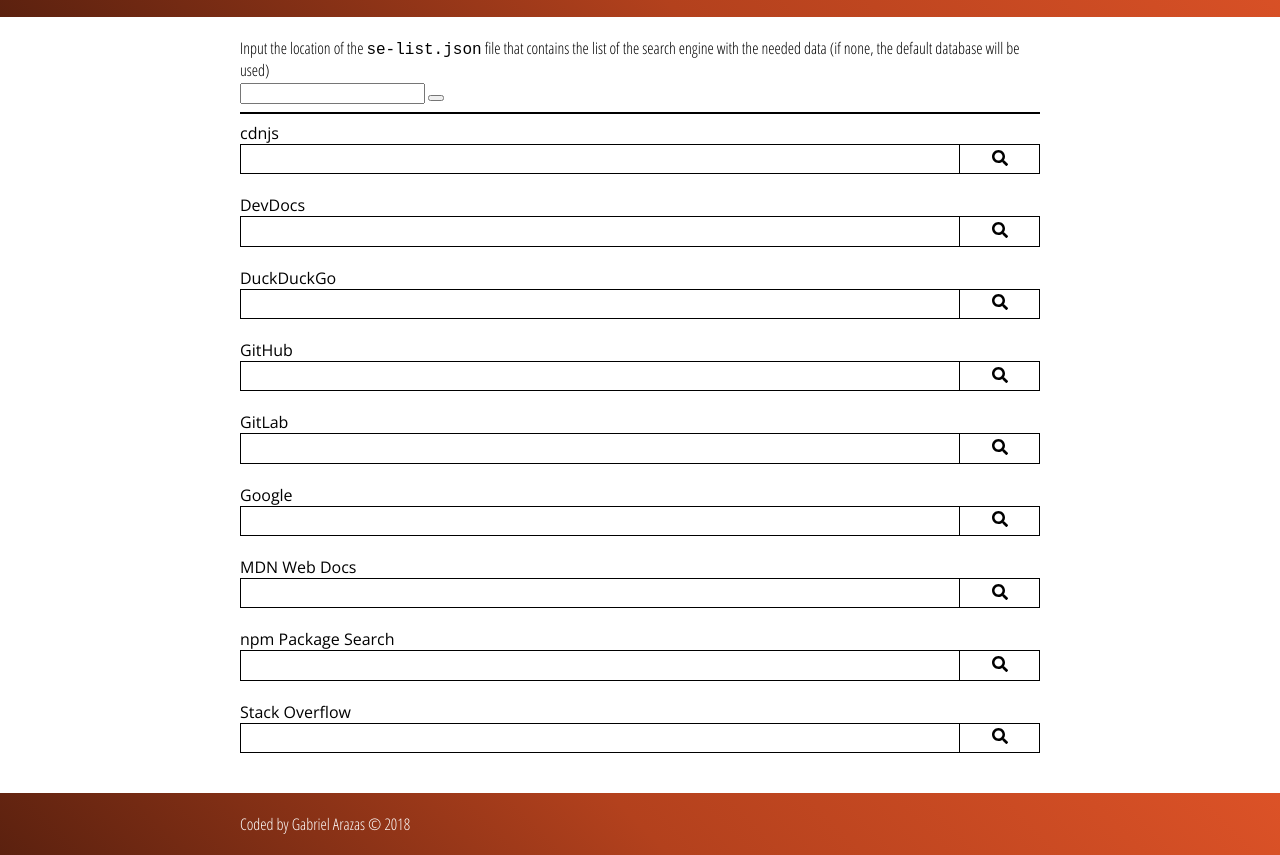
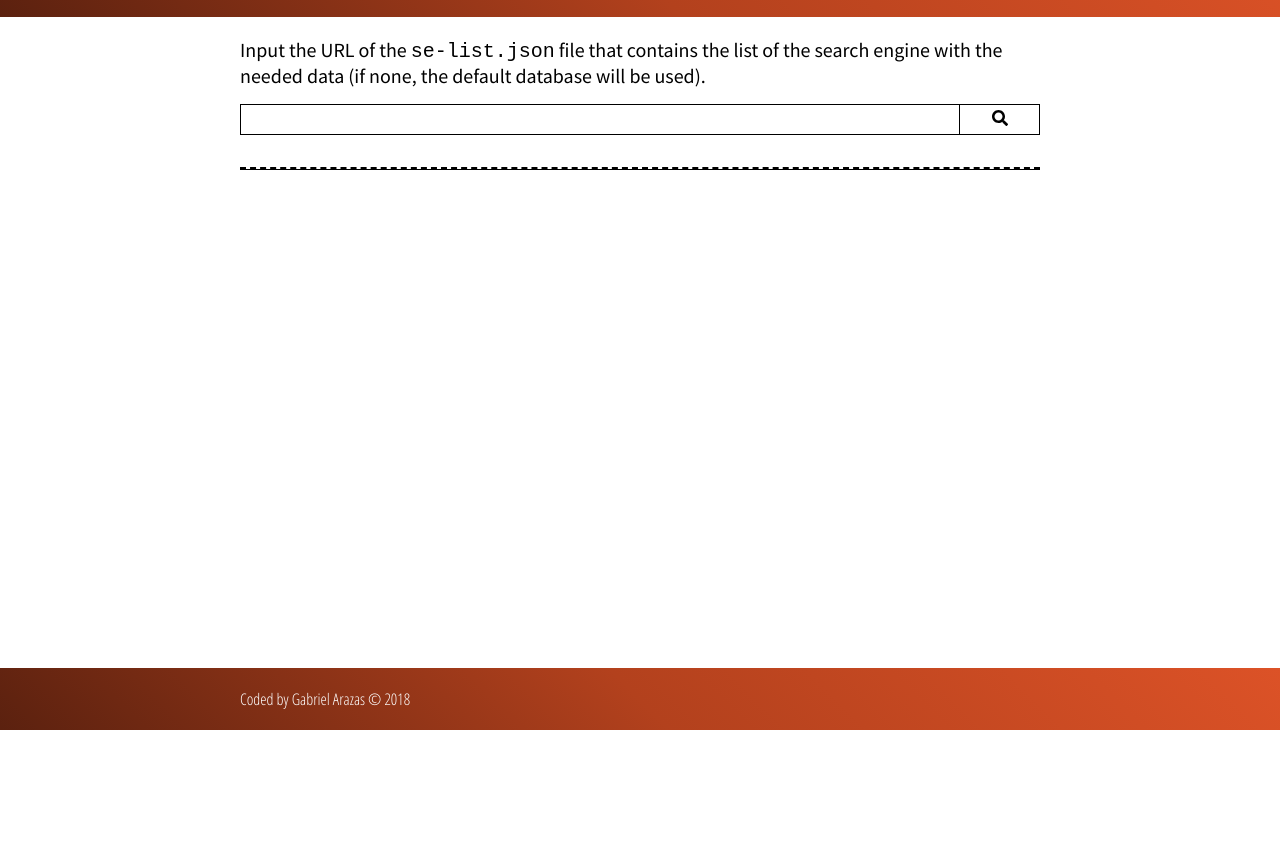
Before and after one commit to foo-dogsquared/one-for-all, a plain HTML site: page index.html in a window 1280 px wide. Shown: the part 70-925 px from the top of the page. After the commit the page ends 800 px from the top, so only its background shows below. Drawn offline with nearby package versions, Linux system fonts and the light colour scheme.

Commit message:
Add the capability to accept JSON outside of site

```diff
--- a/index.html
+++ b/index.html
@@ -12,7 +12,7 @@
     <link rel="stylesheet" href="main.css">
     <link rel="shortcut icon" href="../assets/main/personal-logo.jpg" type="image/x-icon" item-height="32px">
 </head>
-<body class="layout">
+<body class="plain-grid-layout">
     <header>
         <div class="wrapper header">
             <div class="app-title"><h3 class="header-title">One For All</h3><a href="https://github.com/foo-dogsquared/one-for-all" target="_blank">GitHub link</a></div>
@@ -22,8 +22,8 @@
     <main>
         <div id="list-container" class="wrapper main">
             <div id="database-url-input-section">
-                <div class="database-url-desc">Input the location of the <code>se-list.json</code> file that contains
-                the list of the search engine with the needed data (if none, the default database will be used)</div>
+                <div class="database-url-desc">Input the URL of the <code>se-list.json</code> file that contains
+                the list of the search engine with the needed data (if none, the default database will be used).</div>
                 <div id="database-url-input-grid">
                     <input id="dbUrlInput">
                     <button id="dbUrlSearch"></button>
--- a/main.css
+++ b/main.css
@@ -10,7 +10,7 @@
   padding: 0;
 }
 
-body.layout {
+body.plain-grid-layout {
   display: grid;
   grid-template-areas: "header" "main" "footer";
   grid-template-rows: auto 1fr auto;
@@ -44,6 +44,11 @@
   grid-area: footer;
 }
 
+hr {
+  border-top: 2px dashed black;
+  margin: 2em auto;
+}
+
 a {
   color: white;
   text-decoration: none;
@@ -67,11 +72,55 @@
   align-items: center;
   display: flex;
   flex-flow: row wrap;
-  justify-content: space-around;
+  justify-content: space-between;
+}
+
+.wrapper.header p.app-description {
+  font-family: "Source Sans Pro", "Open Sans", -apple-system, BlinkMacSystemFont, "Segoe UI", Roboto, Helvetica, Arial, sans-serif, "Apple Color Emoji", "Segoe UI Emoji", "Segoe UI Symbol";
 }
 
 .wrapper.main {
   padding: 20px;
+}
+
+.wrapper.main > * {
+  margin-bottom: 20px;
+}
+
+.wrapper.main #database-url-input-section .database-url-desc {
+  font-family: "Source Sans Pro", "Open Sans", -apple-system, BlinkMacSystemFont, "Segoe UI", Roboto, Helvetica, Arial, sans-serif, "Apple Color Emoji", "Segoe UI Emoji", "Segoe UI Symbol";
+  font-size: 20px;
+}
+
+.wrapper.main #database-url-input-section #database-url-input-grid {
+  border: 1px solid black;
+  display: grid;
+  grid-template-areas: "input search";
+  grid-template-columns: auto 10%;
+  margin-top: 1em;
+}
+
+.wrapper.main #database-url-input-section #database-url-input-grid #dbUrlInput {
+  border: 0;
+  font-size: 17px;
+  grid-area: input;
+  padding: .25em;
+}
+
+.wrapper.main #database-url-input-section #database-url-input-grid #dbUrlSearch {
+  background: transparent;
+  border: 0;
+  border-left: 1px solid black;
+  cursor: pointer;
+  grid-area: search;
+}
+
+.wrapper.main #database-url-input-section #database-url-input-grid #dbUrlSearch:hover {
+  background: linear-gradient(to top, #5b210f, #b3411d 50%, #dc5227);
+}
+
+.wrapper.main #database-url-input-section #database-url-input-grid #dbUrlSearch:active {
+  background: linear-gradient(to right, #5b210f, #b3411d, #dc5227);
 }
 
 .wrapper.main ul#search-list {
@@ -96,14 +145,15 @@
   font-size: 16px;
   grid-gap: 0;
   grid-template-areas: "input button";
-  grid-template-columns: 1fr 10%;
+  grid-template-columns: auto 10%;
 }
 
 .wrapper.main ul#search-list li.search-engine div.search-engine-input-item input.search-engine-input {
   background: transparent;
   border: 0;
+  font-size: 17px;
   grid-area: input;
-  padding: .5em;
+  padding: .25em;
 }
 
 .wrapper.main ul#search-list li.search-engine div.search-engine-input-item input.search-engine-input:focus {
--- a/main.js
+++ b/main.js
@@ -1,67 +1,42 @@
 "use strict";
 function main() {
     const LIST_CONTAINER = document.querySelector("#list-container");
+    const SE_LIST = document.querySelector("ul#search-list");
     const SVG = `<svg xmlns="http://www.w3.org/2000/svg" viewBox="0 0 512 512" height="16"><path d="M505 442.7L405.3 343c-4.5-4.5-10.6-7-17-7H372c27.6-35.3 44-79.7 44-128C416 93.1 322.9 0 208 0S0 93.1 0 208s93.1 208 208 208c48.3 0 92.7-16.4 128-44v16.3c0 6.4 2.5 12.5 7 17l99.7 99.7c9.4 9.4 24.6 9.4 33.9 0l28.3-28.3c9.4-9.4 9.4-24.6.1-34zM208 336c-70.7 0-128-57.2-128-128 0-70.7 57.2-128 128-128 70.7 0 128 57.2 128 128 0 70.7-57.2 128-128 128z"/></svg>`;
 
-    // sample of a query list
-    const SEARCH_QUERY_URLS = [
-        {
-            "id": "google",
-            "name": "Google",
-            "url": "https://google.com/search"
-        },
+    // kinda self-explanatory, right?
+    function applySVG(svg, node) {
+        node.innerHTML = svg;
+    }
 
-        {
-            "id": "duckduckgo",
-            "name": "DuckDuckGo",
-            "url": "https://duckduckgo.com/"
-        },
+    const DB_URL_INPUT = document.querySelector("#dbUrlInput");
+    const DB_URL_SEARCH = document.querySelector("#dbUrlSearch");
+    let CURRENT_URL;
+    applySVG(SVG, DB_URL_SEARCH);
 
-        {
-            "id": "mdn",
-            "name": "MDN Web Docs",
-            "url": "https://developer.mozilla.org/en-US/search"
-        },
+    function getListFromJSON(URL) {
+        fetch(URL)
+            .then(response => {
+                CURRENT_URL = response.url;
+                console.log(response.url)
+                return response;
+            })
+            .then(response => response.json())
+            .then(json => {
+                const SE_DATA_LIST = json;
+                SE_DATA_LIST.sort(sortID);
+                createList(SE_DATA_LIST);
+                console.log(SE_DATA_LIST);
+            })
+    }
 
-        {
-            "id": "devdocs",
-            "name": "DevDocs",
-            "url": "https://devdocs.io/search"
-        },
-
-        {
-            "id": "gitlab",
-            "name": "GitLab",
-            "url": "https://gitlab.com/search",
-            "param": "search"
-        },
-
-        {
-            "id": "cdnjs",
-            "name": "cdnjs",
-            "url": "https://cdnjs.com/"
-        },
-
-        {
-            "id": "github",
-            "name": "GitHub",
-            "url": "https://github.com/search"
-        },
-
-        {
-            "id": "stackoverflow",
-            "name": "Stack Overflow",
-            "url": "https://stackoverflow.com/search"
-        },
-
-        {
-            "id": "npm",
-            "name": "npm Package Search",
-            "url": "https://npmjs.com/search"
+    DB_URL_SEARCH.addEventListener("click", (event) => {
+        if (!DB_URL_INPUT.value) getListFromJSON("./se-list.json");
+        else {
+            getListFromJSON(DB_URL_INPUT.value)
+            DB_URL_INPUT.value = '';
         }
-    ]
-
-    SEARCH_QUERY_URLS.sort(sortID);
+    })
 
     function sortID(current, next) {
         if (current.id > next.id) return 1
@@ -70,8 +45,7 @@
     }
 
     function createList(querylist) {
-        const SE_LIST = document.createElement("ul");
-        SE_LIST.setAttribute("id", "search-list");
+        while (SE_LIST.firstElementChild) {SE_LIST.removeChild(SE_LIST.firstElementChild)}
 
         function openSearchPage(eventListener) {
             const TARGET_INPUT = document.querySelector(`input#${obj.id}`);
@@ -124,7 +98,7 @@
             const SE_INPUT_BTN = document.createElement("button");
             SE_INPUT_BTN.setAttribute("type", "button");
             SE_INPUT_BTN.setAttribute("class", "search-engine-input-button");
-            SE_INPUT_BTN.innerHTML = SVG;
+            applySVG(SVG, SE_INPUT_BTN)
             SE_INPUT_BTN.addEventListener("click", (event) => {
                 const TARGET_INPUT = document.querySelector(`input#${obj.id}`);
 
@@ -154,8 +128,6 @@
 
         LIST_CONTAINER.appendChild(SE_LIST);
     }
-
-    createList(SEARCH_QUERY_URLS);
 }
 
 main();
--- a/se-list.json
+++ b/se-list.json
@@ -8,6 +8,11 @@
     "id": "devdocs",
     "name": "DevDocs",
     "url": "https://devdocs.io/search"
+  },
+  {
+    "id": "devto",
+    "name": "Dev.to",
+    "url": "https://dev.to/search"
   },
   {
     "id": "duckduckgo",
```
Also changed, not shown: 1 other file.
